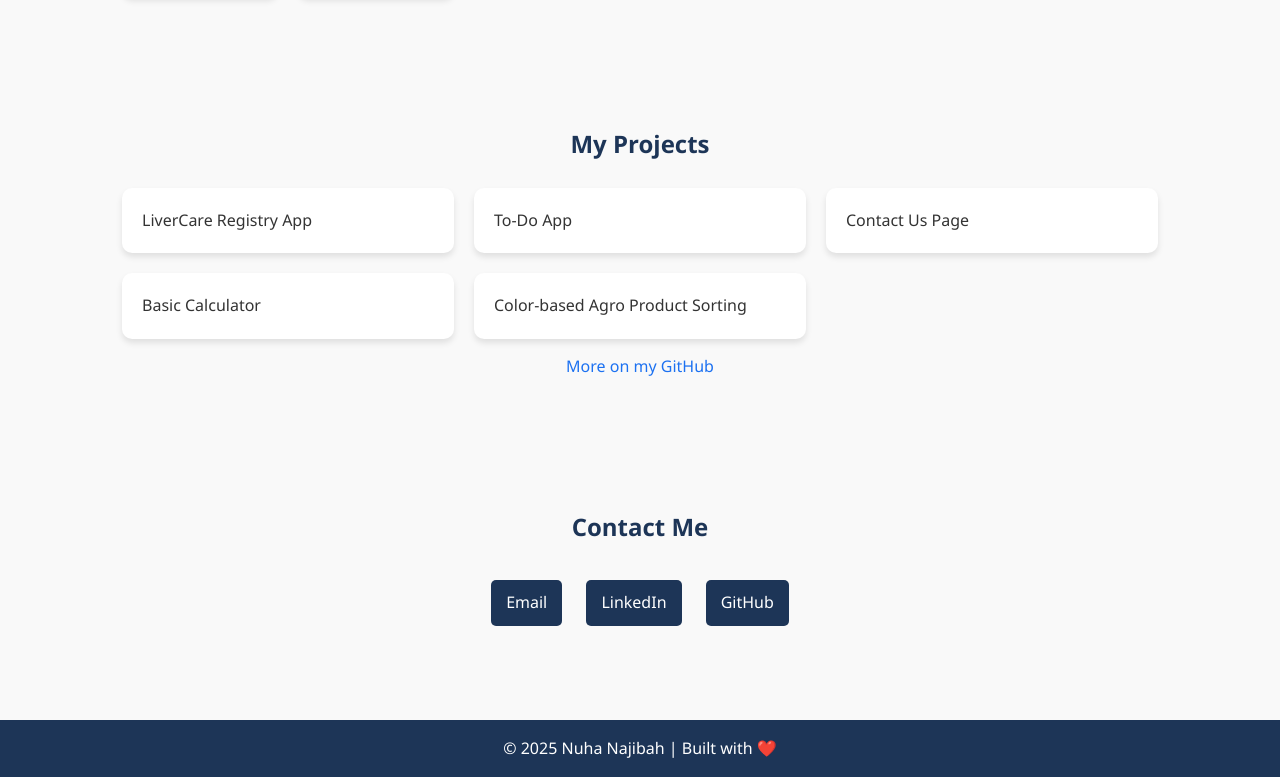
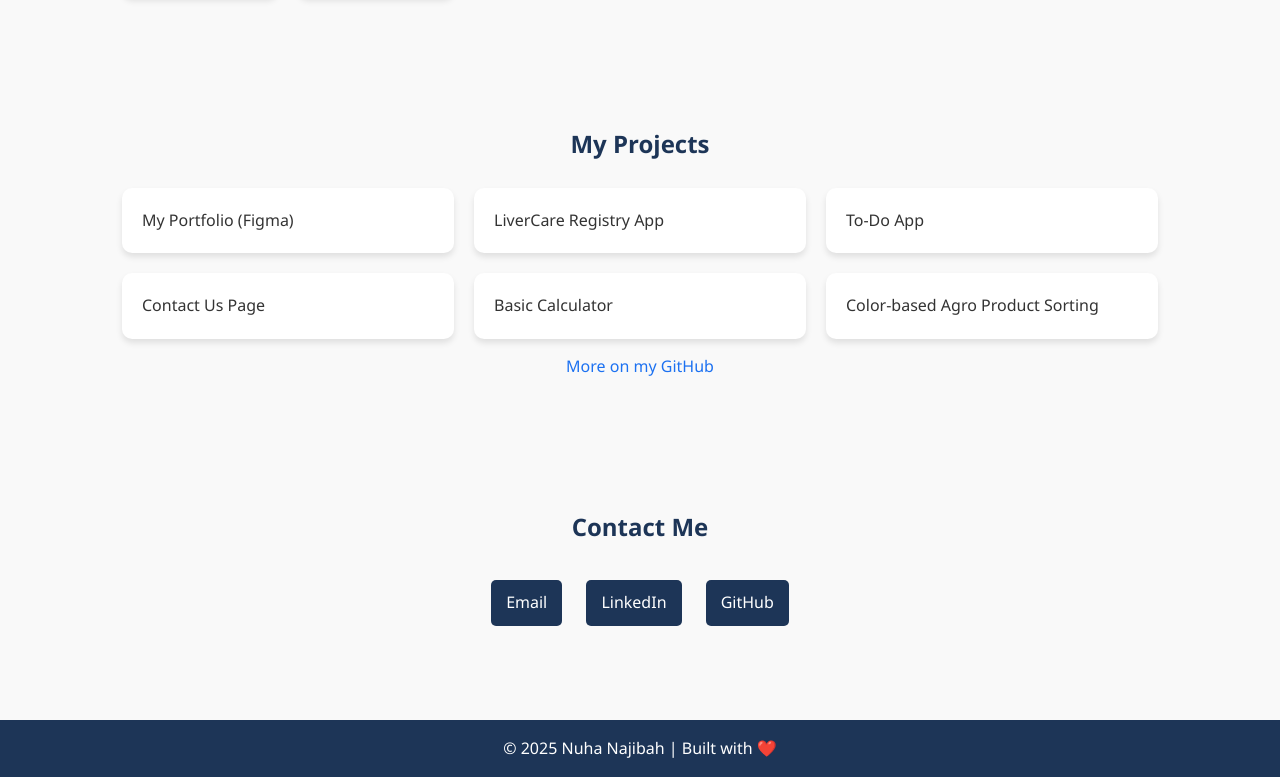
Before and after one commit to nuha319/my-original-portfolio, a plain HTML site: page index.html in a window 1280 px wide. Shown: the part 1832-2609 px from the top of the page. Drawn offline with Linux system fonts and the light colour scheme.

Commit message:
Update index.html

```diff
--- a/index.html
+++ b/index.html
@@ -81,6 +81,7 @@
   <section id="projects">
     <h2>My Projects</h2>
     <div class="projects">
+      <a href="https://www.figma.com/proto/PAUMXN8QQZc7iDLlBvECEq/Nuha-s-UI-UX-Portfolio?node-id=374-2&starting-point-node-id=374%3A2" target="_blank"><div class="project-card">My Portfolio (Figma)</div></a>
       <a href="https://www.figma.com/proto/EXmcsfeBswr7Ahx158hZGt/Liver-Cancer-National-Registry-App?node-id=3-2&t=hoxD2Hy41q8D9u90-1&scaling=scale-down&content-scaling=fixed&page-id=0%3A1&starting-point-node-id=3%3A2" target="_blank"><div class="project-card">LiverCare Registry App</div></a>
       <a href="https://to-do-five-phi.vercel.app/" target="_blank"><div class="project-card">To-Do App</div></a>
       <a href="https://github.com/nuha319/Contact-Us.git" target="_blank"><div class="project-card">Contact Us Page</div></a>
```
